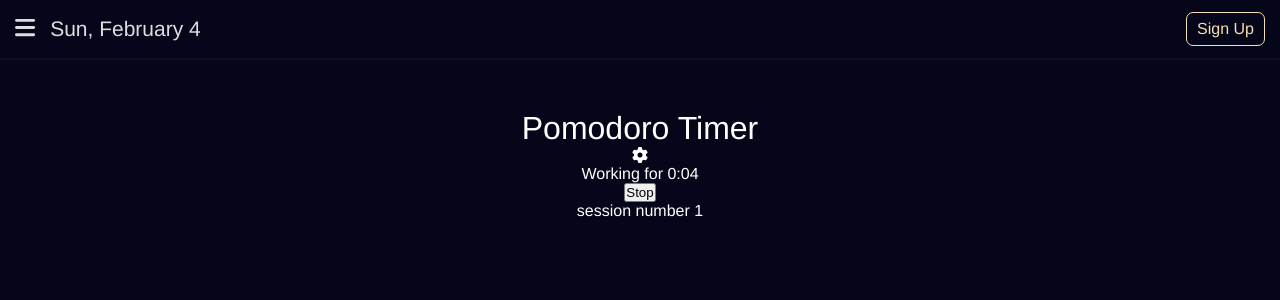
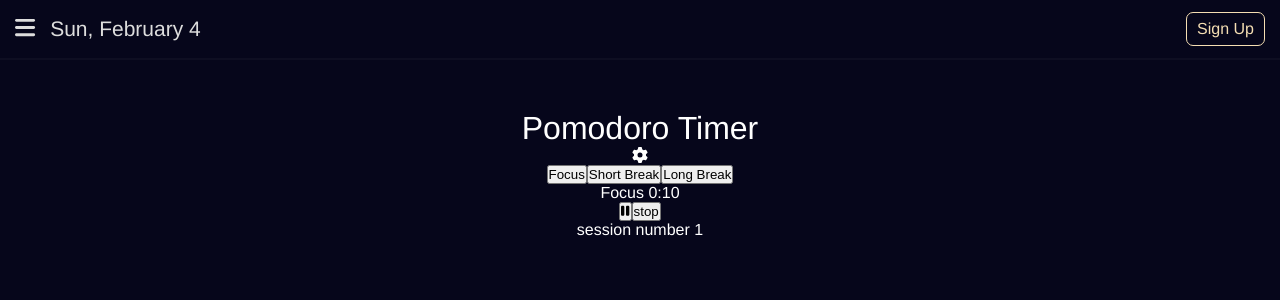
Before and after one commit to trisDeveloper/focusty, a Vue app in the folder frontend/: page /pomodoro in a window 1280 px wide. Both pictures are taken after a click on the button "Start". Shown: the top 300 px of the page. Built offline with nearby package versions, Linux system fonts and the light colour scheme; what v-calendar would draw is missing.

Commit message:
add Pomodoro actions

```diff
--- a/frontend/src/main.js
+++ b/frontend/src/main.js
@@ -17,10 +17,12 @@ import {
   faBars,
   faCalendarDays,
   faChartLine,
+  faForwardStep,
   faGear,
   faHome,
   faHourglass,
   faListCheck,
+  faPause,
   faPencil
 } from '@fortawesome/free-solid-svg-icons'
 import { FontAwesomeIcon } from '@fortawesome/vue-fontawesome'
@@ -42,7 +44,9 @@ library.add(
   faCalendarDays,
   faTrashCan,
   faClock,
-  faGear
+  faGear,
+  faPause,
+  faForwardStep
 )
 
 const app = createApp(App)
--- a/frontend/src/views/pomodoroView.vue
+++ b/frontend/src/views/pomodoroView.vue
@@ -2,40 +2,78 @@
 import { ref } from 'vue'
 const longInterval = ref(3)
 const sessions = ref(0)
-const workDuration = ref(0.1)
-const breakDuration = ref(0.05)
-const longDuration = ref(0.1)
+const label = ref('')
 const timerRunning = ref(false)
 const timeLeft = ref(0)
-const isWorking = ref(false)
+const paused = ref(false)
+
+const focus = ref({
+  duration: 0.2,
+  title: 'Focus'
+})
+const shortBreak = ref({
+  duration: 0.05,
+  title: 'Short Break'
+})
+const longBreak = ref({
+  duration: 0.1,
+  title: 'Long Break'
+})
+
 let timerInterval
+
+const focusing = () => {
+  timeLeft.value = focus.value.duration * 60
+  label.value = focus.value.title
+  sessions.value++
+}
+const shortresting = () => {
+  timeLeft.value = shortBreak.value.duration * 60
+  label.value = shortBreak.value.title
+}
+const longresting = () => {
+  timeLeft.value = longBreak.value.duration * 60
+  label.value = longBreak.value.title
+}
+
+const setNextStep = () => {
+  if (label.value == shortBreak.value.title || label.value == longBreak.value.title) {
+    //setnotification("Rest", "focus");
+    focusing()
+  } else if (label.value == focus.value.title && sessions.value % longInterval.value == 0) {
+    //setnotification("Focus", "take a long rest");
+    longresting()
+  } else if (label.value == focus.value.title) {
+    //setnotification("Focus", "take a short rest");
+    shortresting()
+  } else {
+    focusing()
+  }
+}
 
 const startTimer = () => {
   timerRunning.value = true
-  isWorking.value = !isWorking.value
-  console.log(isWorking.value)
-  if (isWorking.value) {
-    timeLeft.value = workDuration.value * 60
-  } else if (sessions.value % longInterval.value == 0 && !isWorking.value) {
-    timeLeft.value = longDuration.value * 60
-  } else {
-    timeLeft.value = breakDuration.value * 60
-  }
+  setNextStep()
   timerInterval = setInterval(() => {
-    timeLeft.value--
+    if (!paused.value) {
+      timeLeft.value--
+    }
     if (timeLeft.value === 0) {
       clearInterval(timerInterval)
       startTimer()
     }
   }, 1000)
-  if (isWorking.value) {
-    sessions.value++
-  }
 }
 
 const stopTimer = () => {
   clearInterval(timerInterval)
   timerRunning.value = false
+  sessions.value = 1
+  label.value = ''
+}
+
+const togglePause = () => {
+  paused.value = !paused.value
 }
 
 const formatTime = (seconds) => {
@@ -50,14 +88,14 @@ const formatTime = (seconds) => {
     <h1>Pomodoro Timer</h1>
     <font-awesome-icon icon="fa-solid fa-gear" />
     <div v-if="!timerRunning">
-      <label for="work-duration">Work Duration (minutes):</label>
-      <input type="number" id="work-duration" v-model="workDuration" />
+      <label for="work-duration">Focus Duration (minutes):</label>
+      <input type="number" id="work-duration" v-model="focus.duration" />
       <br />
       <label for="break-duration">Break Duration (minutes):</label>
-      <input type="number" id="break-duration" v-model="breakDuration" />
+      <input type="number" id="break-duration" v-model="shortBreak.duration" />
       <br />
       <label for="long-duration">Long Break Duration (minutes):</label>
-      <input type="number" id="long-duration" v-model="longDuration" />
+      <input type="number" id="long-duration" v-model="longBreak.duration" />
       <br />
       <label for="longInterval">Long Break interval:</label>
       <input type="number" id="longInterval" v-model="longInterval" />
@@ -65,12 +103,19 @@ const formatTime = (seconds) => {
       <button @click="startTimer">Start</button>
     </div>
     <div v-else>
-      <p v-if="isWorking">Working for {{ formatTime(timeLeft) }}</p>
-      <p v-else-if="!isWorking && sessions % longInterval == 0">
-        Long break for {{ formatTime(timeLeft) }}
-      </p>
-      <p v-else>Break for {{ formatTime(timeLeft) }}</p>
-      <button @click="stopTimer">Stop</button>
+      <div>
+        <button @click="focusing">Focus</button>
+        <button @click="shortresting">Short Break</button>
+        <button @click="longresting">Long Break</button>
+      </div>
+      <p>{{ label }} {{ formatTime(timeLeft) }}</p>
+      <div class="actions">
+        <button @click="togglePause">
+          <font-awesome-icon v-if="!paused" icon="fa-solid fa-pause" />
+          <font-awesome-icon v-else icon="fa-solid fa-forward-step" />
+        </button>
+        <button @click="stopTimer">stop</button>
+      </div>
       <p>session number {{ sessions }}</p>
     </div>
   </div>
```
Also changed, not shown: 1 other file (tests, documents, lock files or other folders).
